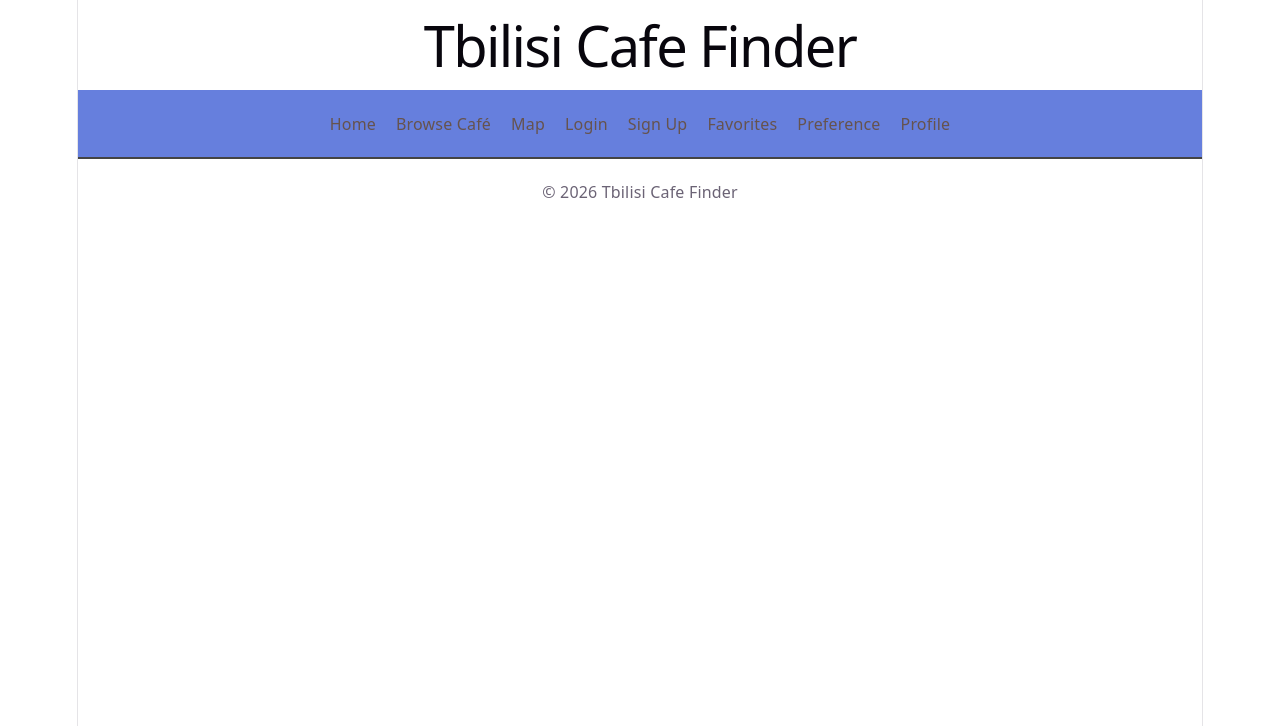
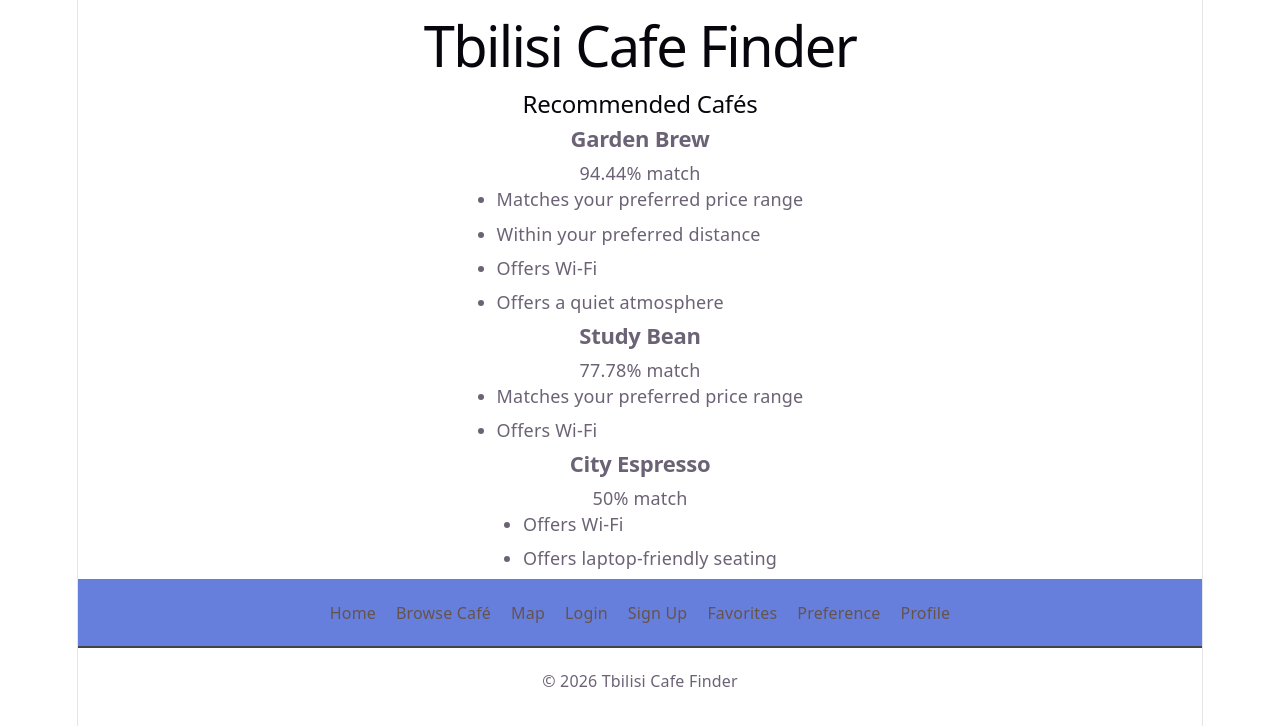
Before and after one commit to elenekhutsishvili/Tbilisi-Cafe-Finder-app, a React (Vite) app: page /recommendations-preview in a window 1280 px wide. Shown: the top 726 px of the page. Built offline with nearby package versions, Linux system fonts and the light colour scheme.

Commit message:
TCF-80: Add personalized recommendations frontend preview

```diff
--- a/src/App.jsx
+++ b/src/App.jsx
@@ -1,3 +1,4 @@
+
 import { Routes, Route } from "react-router";
 import "./App.css";
 
@@ -14,11 +15,11 @@ import Favorites from "./pages/Favorites";
 import Preference from "./pages/Preference";
 import Profile from "./pages/Profile";
 import MapPage from "./pages/Map";
+import RecommendationPreview from "./pages/RecommendationPreview";
 
 function App() {
   return (
     <>
-
       <Header />
 
       <Routes>
@@ -32,11 +33,15 @@ function App() {
         <Route path="/preference" element={<Preference />} />
         <Route path="/profile" element={<Profile />} />
         <Route path="/map" element={<MapPage />} />
+
+        {/* Temporary preview for personalized recommendations */}
+        <Route
+          path="/recommendations-preview"
+          element={<RecommendationPreview />}
+        />
       </Routes>
 
-            <Navbar />
-
-
+      <Navbar />
       <Footer />
     </>
   );
--- /dev/null
+++ b/src/components/RecommendedCafes.jsx
@@ -0,0 +1,71 @@
+
+const sampleRecommendations = [
+  {
+    name: "Garden Brew",
+    match_percentage: 94.44,
+    explanations: [
+      "Matches your preferred price range",
+      "Within your preferred distance",
+      "Offers Wi-Fi",
+      "Offers a quiet atmosphere",
+    ],
+  },
+  {
+    name: "Study Bean",
+    match_percentage: 77.78,
+    explanations: [
+      "Matches your preferred price range",
+      "Offers Wi-Fi",
+    ],
+  },
+  {
+    name: "City Espresso",
+    match_percentage: 50,
+    explanations: [
+      "Offers Wi-Fi",
+      "Offers laptop-friendly seating",
+    ],
+  },
+];
+
+function RecommendedCafes({
+  recommendations = sampleRecommendations,
+}) {
+  if (recommendations.length === 0) {
+    return <p>No cafés match your selected preferences.</p>;
+  }
+
+  const sortedRecommendations = [...recommendations].sort(
+    (a, b) =>
+      (b.match_percentage ?? -1) - (a.match_percentage ?? -1)
+  );
+
+  return (
+    <section>
+      <h2>Recommended Cafés</h2>
+
+      {sortedRecommendations.map((cafe, index) => (
+        <article key={cafe.id ?? `${cafe.name}-${index}`}>
+          <h3>{cafe.name}</h3>
+
+          {cafe.match_percentage !== null &&
+          cafe.match_percentage !== undefined ? (
+            <p>{cafe.match_percentage}% match</p>
+          ) : (
+            <p>No personalized score available</p>
+          )}
+
+          {cafe.explanations?.length > 0 && (
+            <ul>
+              {cafe.explanations.map((explanation, i) => (
+                <li key={i}>{explanation}</li>
+              ))}
+            </ul>
+          )}
+        </article>
+      ))}
+    </section>
+  );
+}
+
+export default RecommendedCafes;
--- /dev/null
+++ b/src/pages/RecommendationPreview.jsx
@@ -0,0 +1,12 @@
+
+import RecommendedCafes from "../components/RecommendedCafes";
+
+function RecommendationPreview() {
+  return (
+    <main className="page-content">
+      <RecommendedCafes />
+    </main>
+  );
+}
+
+export default RecommendationPreview;
```
Also changed, not shown: 1 other file (tests, documents, lock files or other folders).
